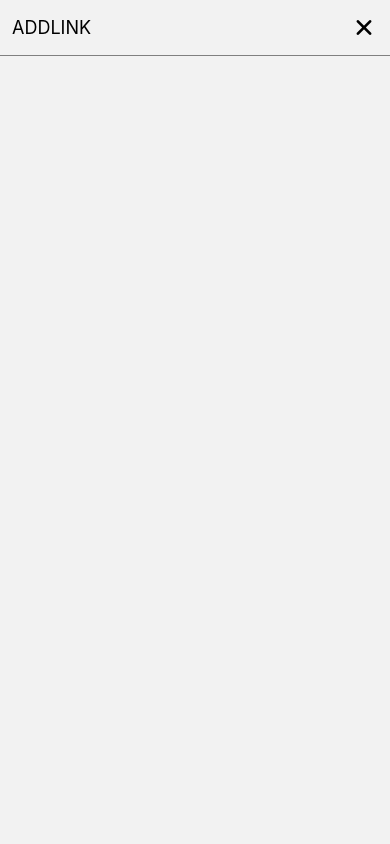
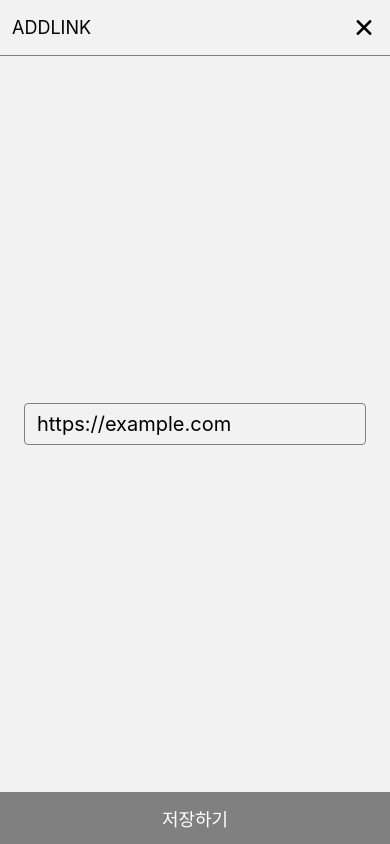
Before and after one commit to NaStillmatic/ReactNative, a React Native app in the folder part3-ch9-webpage-scrapper/: screen /AddLink in a window 390 px wide. Built offline with nearby package versions, Linux system fonts and the light colour scheme.

Commit message:
Part3. Ch09-01-최초 화면 구성 (리스트, 등록화면) 2

```diff
--- /dev/null
+++ b/part3-ch9-webpage-scrapper/src/components/SingleLineInput.js
@@ -0,0 +1,30 @@
+import React, { useState } from 'react';
+import { TextInput, View } from 'react-native';
+
+export const SingleLineInput = (props) => {
+    const [focused, setFocused] = useState(false);
+    return (
+        <View style={{
+            alignSelf: 'stretch',
+            paddingHorizontal: 12,
+            paddingVertical: 8,
+            borderRadius: 4,
+            borderWidth: 1,
+            borderColor: focused ? 'black' : 'gray',
+        }}>
+            <TextInput
+                autoCorrect={false}
+                value={props.value}
+                onChangeText={props.onChangeText}
+                placeholder={props.placeholder}
+                style={[props.style, {fontSize: props.fontSize ?? 20}]}
+                onFocus={() => {
+                    setFocused(true);
+                }}
+                onBlur={() => {
+                    setFocused(false);
+                }}
+            />
+        </View>
+    )
+}
--- a/part3-ch9-webpage-scrapper/src/screen/AddLinkScreen.js
+++ b/part3-ch9-webpage-scrapper/src/screen/AddLinkScreen.js
@@ -1,14 +1,23 @@
 import { useNavigation } from '@react-navigation/native';
-import React, { useCallback } from 'react';
+import React, { useCallback, useState } from 'react';
 import { View } from 'react-native';
 import { Header } from '../components/Header/Header';
+import { SingleLineInput } from '../components/SingleLineInput';
+import { Button } from '../components/Button';
+import { Typography } from '../components/Typography';
+import { useSafeAreaInsets } from 'react-native-safe-area-context';
+import { Spacer } from '../components/Spacer';
 
 export const AddLinkScreen = () => {
     const navigation = useNavigation();
+    const safeAreaInset = useSafeAreaInsets();
+
+    const [url, setUrl] = useState('');
 
     const onPressClose = useCallback(() => {
         navigation.goBack();
     }, [])
+
     return (
         <View style={{flex: 1}}>
             <Header>
@@ -18,6 +27,32 @@ export const AddLinkScreen = () => {
 
                 <Header.Icon iconName='close' onPress={onPressClose} />
             </Header>
+
+            <View style={{
+                flex: 1,
+                alignItems: 'center',
+                justifyContent: 'center',
+                paddingHorizontal: 24
+            }}>
+                <SingleLineInput
+                    value={url}
+                    onChangeText={setUrl}
+                    placeholder='https://example.com'
+                />
+            </View>
+
+            <Button>
+                <View style={{backgroundColor: url === '' ? 'gray' : 'black'}}>
+                    <View style={{
+                        height: 52,
+                        alignItems: 'center',
+                        justifyContent: 'center'
+                    }}>
+                        <Typography color='white' fontSize={18}>저장하기</Typography>
+                    </View>
+                    <Spacer space={safeAreaInset.bottom} />
+                </View>
+            </Button>
         </View>
     )
 }
--- a/part3-ch9-webpage-scrapper/src/screen/LinkListScreen.js
+++ b/part3-ch9-webpage-scrapper/src/screen/LinkListScreen.js
@@ -5,9 +5,12 @@ import { Header } from '../components/Header/Header';
 import { Button } from '../components/Button';
 import { Typography } from '../components/Typography';
 import { Spacer } from '../components/Spacer';
+import { useSafeAreaInsets } from 'react-native-safe-area-context';
+import { Icon } from '../components/Icons';
 
 export const LinkListScreen = () => {
     const navigation = useNavigation();
+    const safeAreaInset = useSafeAreaInsets();
 
     const onPressButon = useCallback(() => {
         navigation.navigate('LinkDetail')
@@ -34,6 +37,25 @@ export const LinkListScreen = () => {
                     <Typography>링크 등록하기로 이동하기</Typography>
                 </Button>
             </View>
+
+            <View style={{
+                position: 'absolute',
+                right: 24,
+                bottom: 24 + safeAreaInset.bottom }}
+            >
+                <Button onPress={onPressAddButton}>
+                    <View style={{
+                        width: 52,
+                        height: 52,
+                        borderRadius: 26,
+                        alignItems: 'center',
+                        justifyContent: 'center',
+                        backgroundColor: 'black' }}
+                    >
+                        <Icon name='add' color='white' size={32} />
+                    </View>
+                </Button>
+            </View>
         </View>
     )
 }
```
